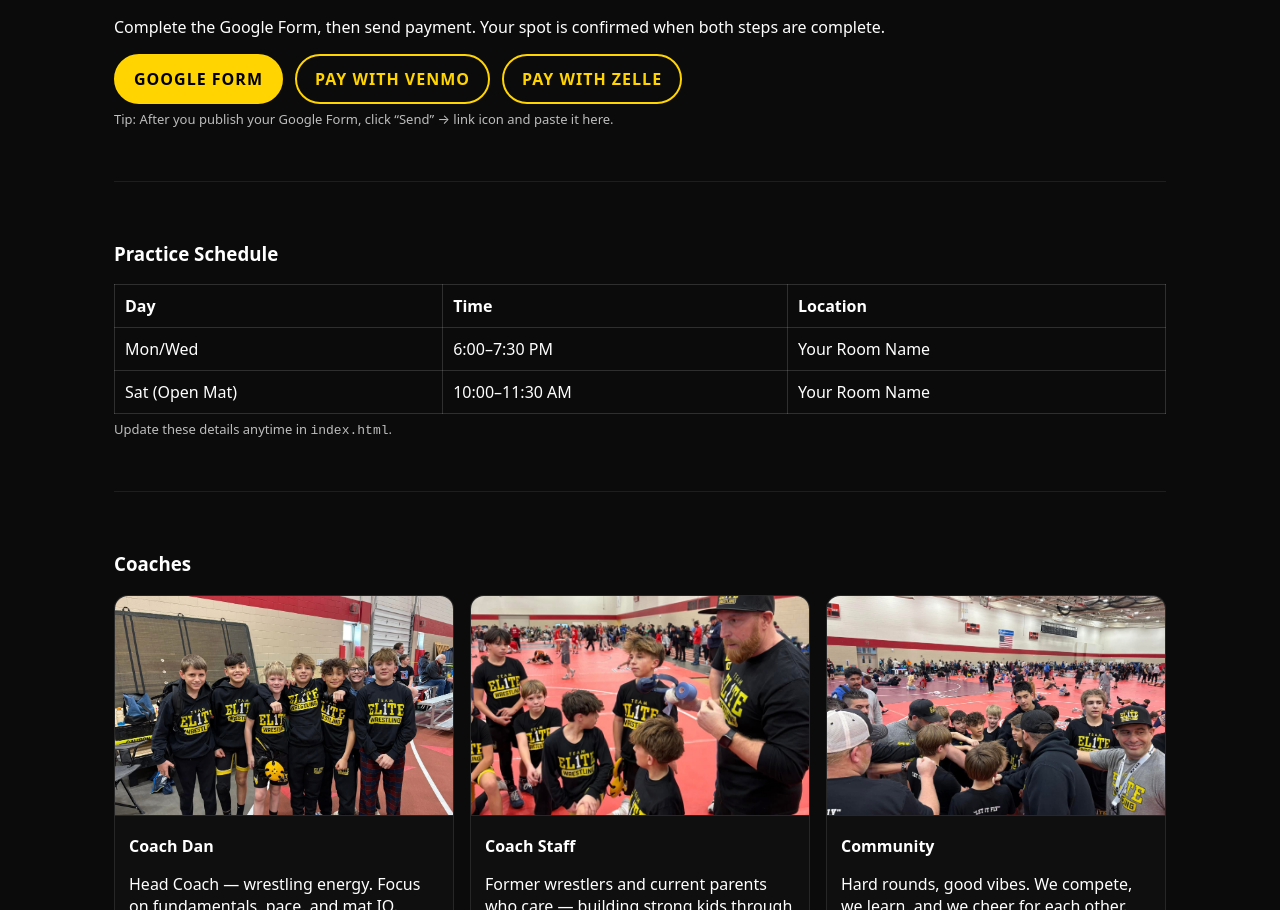
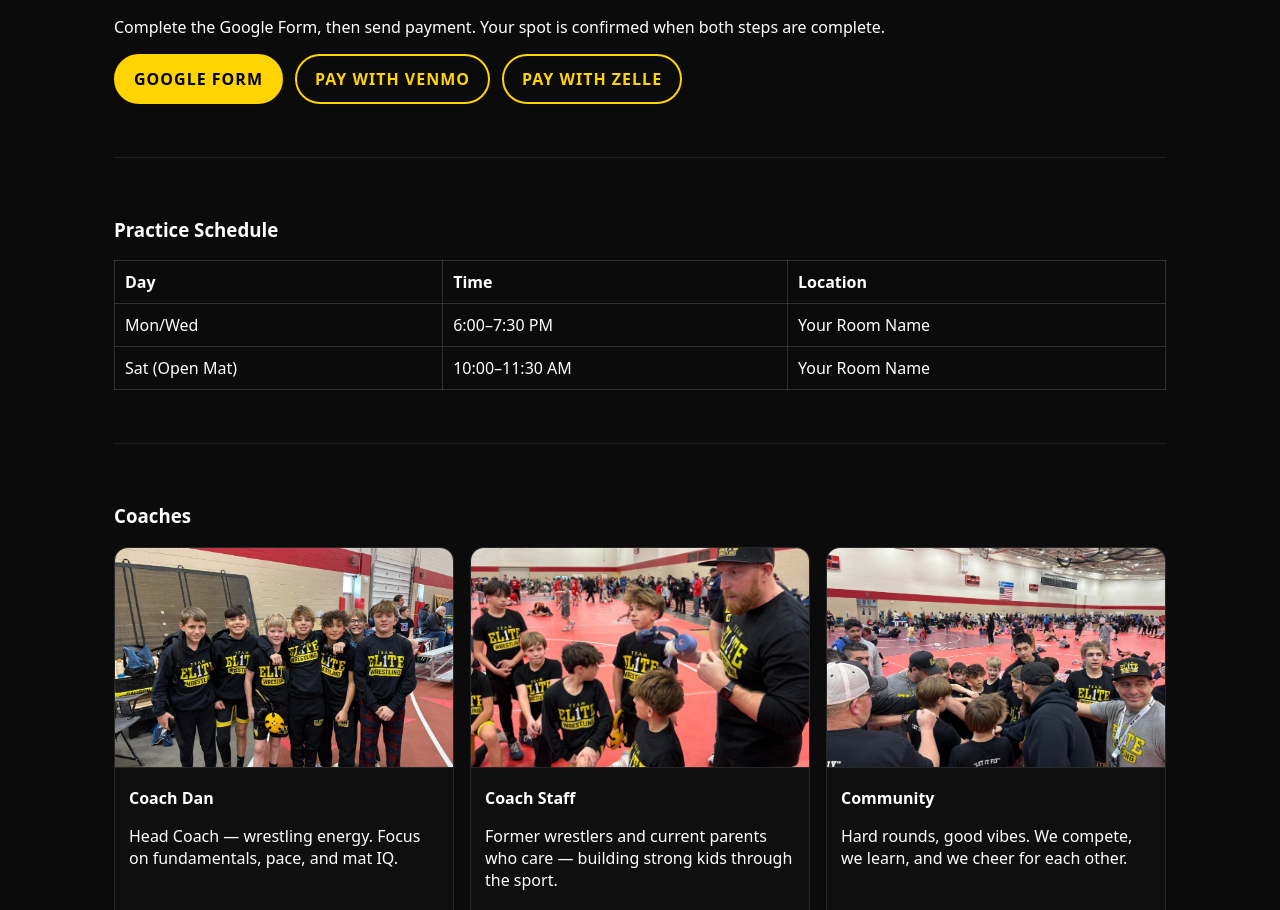
Before and after one commit to eiu165/team-el1te-wrestling, a plain HTML site: page docs/index.html in a window 1280 px wide. Shown: the part 892-1802 px from the top of the page. Drawn offline with Linux system fonts and the light colour scheme.

Commit message:
remove tips
remove

Tip: After you publish your Google Form, click “Send” → link icon and paste it here.

 and
Update these details anytime in index.html.

```diff
--- a/docs/index.html
+++ b/docs/index.html
@@ -55,7 +55,7 @@
         <a class="btn ghost" target="_blank" rel="noopener" href="https://account.venmo.com/u/REPLACE_ME">Pay with Venmo</a>
         <a class="btn ghost" target="_blank" rel="noopener" href="mailto:your-zelle-email@example.com?subject=TEAM%20EL1TE%20Dues&body=Please%20send%20Zelle%20payment%20to%20this%20address.">Pay with Zelle</a>
       </div>
-      <p class="notice">Tip: After you publish your Google Form, click “Send” → link icon and paste it here.</p>
+      <p class="notice"> </p>
     </section>
 
     <section id="schedule" class="section">
@@ -67,7 +67,7 @@
           <tr><td>Sat (Open Mat)</td><td>10:00–11:30 AM</td><td>Your Room Name</td></tr>
         </tbody>
       </table>
-      <p class="notice">Update these details anytime in <code>index.html</code>.</p>
+      <p class="notice"> </p>
     </section>
 
     <section id="coaches" class="section">
```
